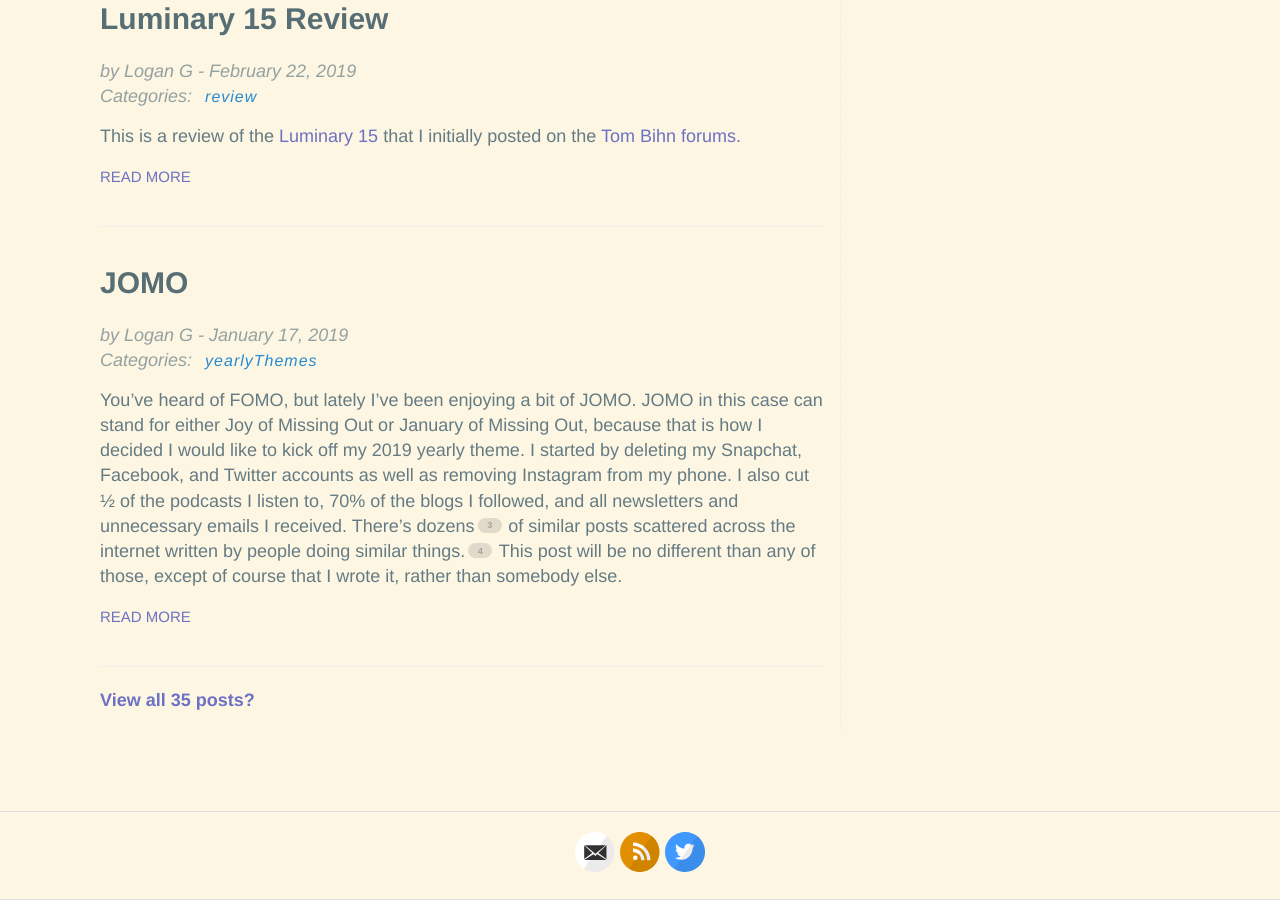
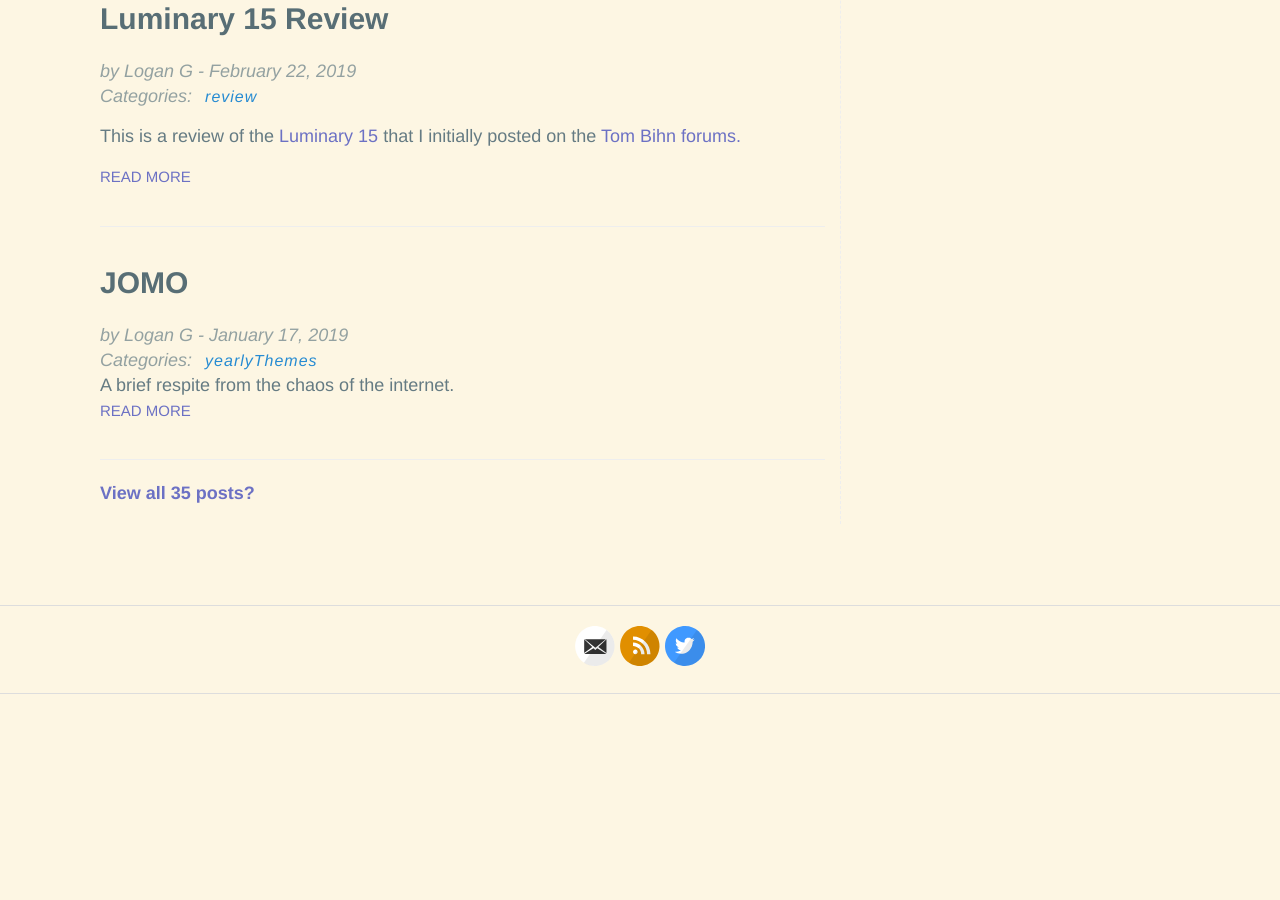
Before and after one commit to hencefarthing/hencefarthing.github.io, a Jekyll site: the page built from index.html, in a window 1280 px wide and 900 px high, scrolled down 1161 px. Built offline with Jekyll 4.4.1, drawn with Linux system fonts in a browser that asks for light colours; after the commit the page ends 1855 px from its top, so only the background shows below that.

Commit message:
added excerpt to JOMO

```diff
--- a/_posts/2019/01/2019-01-17-JOMO.md
+++ b/_posts/2019/01/2019-01-17-JOMO.md
@@ -3,6 +3,7 @@
 author: Logan G
 layout: post
 categories: yearlyThemes
+excerpt: A brief respite from the chaos of the internet.
 ---
 You've heard of FOMO, but lately I've been enjoying a bit of JOMO. JOMO in this case can stand for either Joy of Missing Out or January of Missing Out, because that is how I decided I would like to kick off my 2019 yearly theme. I started by deleting my Snapchat, Facebook, and Twitter accounts as well as removing Instagram from my phone. I also cut ½ of the podcasts I listen to, 70% of the blogs I followed, and all newsletters and unnecessary emails I received. There's dozens[^1] of similar posts scattered across the internet written by people doing similar things.[^10] This post will be no different than any of those, except of course that I wrote it, rather than somebody else.
 
```
